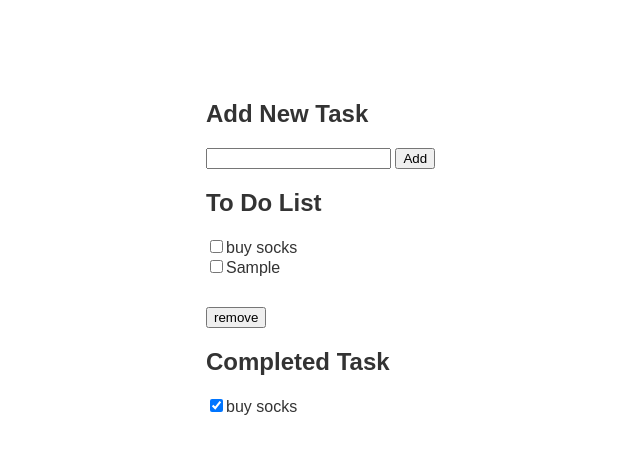
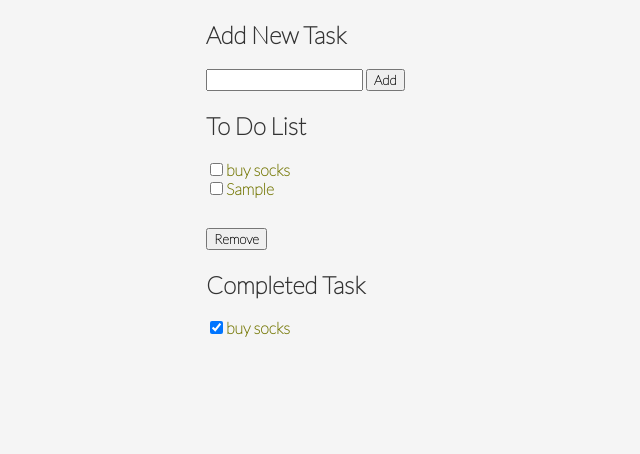
Before and after one commit to missating/A-simple-To-do-List, a plain HTML site: page index.html in a window 1280 px wide. Both pictures are taken after typing "Sample" into the empty fields and a click on the button "Add". Shown: the whole page, without its empty margins (234-874 px from the left). Drawn offline with nearby package versions, Linux system fonts and the light colour scheme.

Commit message:
added a seperate file for javascript

```diff
--- a/index.html
+++ b/index.html
@@ -3,21 +3,26 @@
 <head>
 	<title> To Do List </title>
 	<link rel="stylesheet" href="https://cdnjs.cloudflare.com/ajax/libs/animate.css/3.5.2/animate.min.css">
-	<link rel="stylesheet" type="text/css" href="style.css">
+     <link href="https://fonts.googleapis.com/css?family=Lato:100" rel="stylesheet">
+    <link rel="stylesheet" href="style.css">
+
 </head>
 
 
 <body>
         <!-- Add new task -->
+
         <div class="container">
 
             <h2> Add New Task </h2>
+
 		<input type="text" id="newTask">
 		<input type="button" onclick="add()" value="Add">
 
 		<h2> To Do List </h2>
 
             <!-- A list to contain the placeholder for added task  -->
+
 		<ul>
 			<li><input type="checkbox" value="buy socks">buy socks</input></li>
 		</ul>
@@ -30,10 +35,7 @@
 
     <!-- Remove the new task from list once its been completed -->
 
-				<input type="button" id="top" onclick="remove()" value="remove">
-
-
-
+		<input type="button" onclick="remove()" id="top" value="Remove">
 
 		<h2> Completed Task </h2>
 
@@ -43,67 +45,16 @@
 		</ul>
 
     <!-- An empty list to contain the completed task when removed -->
+
 		<ul id="complete">
 
+		</ul>
 
-						</ul>
     </div>
 
 
-
 <!-- Javascript to activite the add and remove button onclick function -->
-
-
-<script type="text/javascript">
-
-	// activating the add function
-
-function add() {
-
-	// set a variable to get the input from the new task
-   		var text = document.getElementById("newTask").value;
-	           if (text=='') {
-	             	return false;
-	           }
-
-	        // add the value gotten from the new task input to the empty ul list
-	           document.getElementById("list").innerHTML += '<li class="animated bounceInDown"><input type="checkbox" value="'+text+'">'+text+'</input></li>';
-
-	           // set the new task value to empty
-	           document.getElementById("newTask").value = '';
-
-}
-
-// activating function remove
-
-function remove() {
-
-	// set a variable to get the input added to the empty ul list
-	// console.log(list); to check the input added to the ul list
-	 var list = document.getElementById("list").childNodes;
-
-	// loop through the list input
-     for (var i = 1; i < list.length; i++) {
-
-     	// all list input that must be removed should be checked first
-     	if(list[i].childNodes[0].checked){
-     	  // console.log(this);
-
-     	   //add the input from list when checked and removed clicked to the completed list
-            document.getElementById("complete").innerHTML += '<li class="animated fadeInDown"><input type="checkbox" checked>'+list[i].childNodes[0].value+'</li>';
-
-            //move the list item from list to completed
-			list[i].parentElement.removeChild(list[i]);
-     	}
-     }
-
-
-}
-
-</script>
-
-
-
+<script src="main.js"></script>
 
 </body>
 </html>
--- /dev/null
+++ b/main.js
@@ -0,0 +1,43 @@
+// activating the add function
+
+function add() {
+
+
+	// set a variable to get the input from the new task
+	var text = document.getElementById("newTask").value;
+	           if (text=='') {
+	             	return false;
+	           }
+
+    // add the value gotten from the new task input to the empty ul list
+	           document.getElementById("list").innerHTML += '<li class="animated bounceInDown"><input type="checkbox" value="'+text+'">'+text+'</input></li>';
+
+     // set the new task value to empty
+	           document.getElementById("newTask").value = '';
+}
+
+// activating function remove
+
+function remove() {
+
+    // set a variable to get the input added to the empty ul list
+	// console.log(list); to check the input added to the ul list
+	 var list = document.getElementById("list").childNodes;
+
+    // loop through the list input
+     for (var i = 1; i < list.length; i++) {
+
+         // all list input that must be removed should be checked first
+     	if(list[i].childNodes[0].checked){
+     	  // console.log(this);
+
+            //add the input from list when checked and removed clicked to the completed list
+     	   document.getElementById("complete").innerHTML += '<li class="animated fadeInDown"><input type="checkbox" checked>'+list[i].childNodes[0].value+'</li>';
+
+             //move the list item from list to completed
+            list[i].parentElement.removeChild(list[i]);
+     	}
+     }
+
+
+}
--- a/style.css
+++ b/style.css
@@ -1,28 +1,36 @@
+*{
+     font-family: 'Lato', sans-serif;
+    font-weight: bold;
+}
+
 body  {
-	background: #fff;
+	background: whitesmoke;
 	color: #333;
-	font-family: sans-serif;
+
 }
 
 .container {
 	display: block;
 	width: 400px;
-	margin: 100px auto 0;
+    margin: 0 auto;
 }
 
 ul {
 	margin: 0;
 	padding: 0;
+
 }
 
 li {
 	list-style: none;
+    color: #747704;
 }
 
 #complete li {
 	text-decoration: line-through;
 	}
 
+
 #top {
 	margin-top: 30px;
 }
```
Lines whose indentation alone changed are shown as unchanged.
